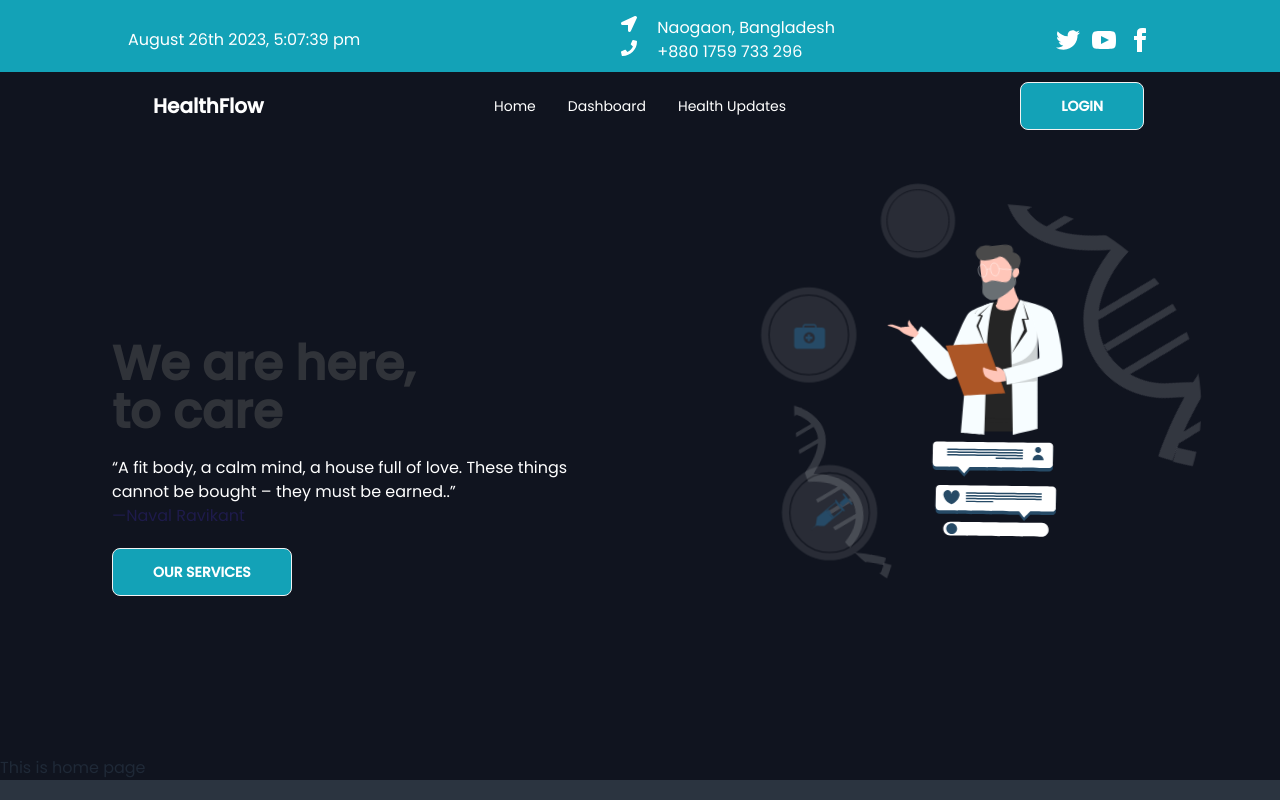
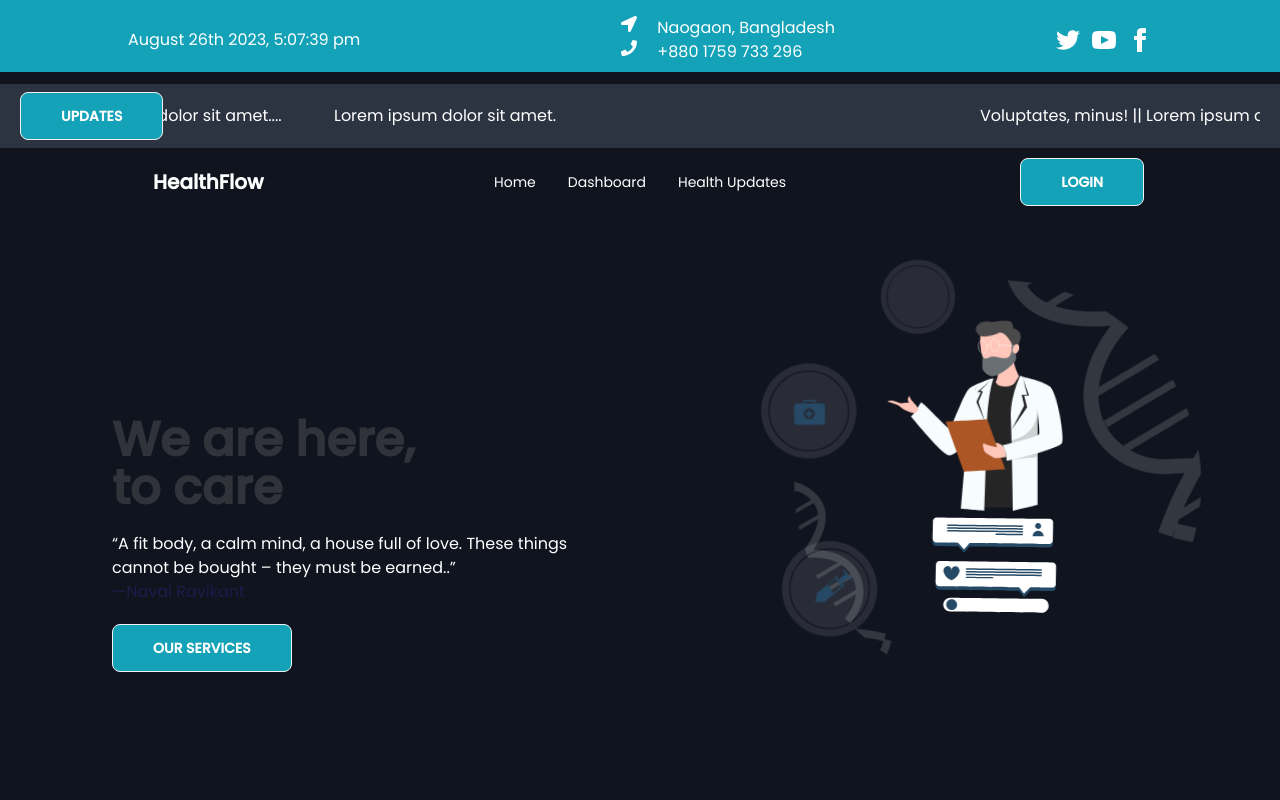
Before and after one commit to mahmud123064/healthFlow, a React (Vite) app: page / in a window 1280 px wide. Shown: the top 800 px of the page. Built offline with nearby package versions, Linux system fonts and the light colour scheme.

Commit message:
Updates section added

```diff
--- a/package.json
+++ b/package.json
@@ -16,6 +16,7 @@
     "moment": "^2.29.4",
     "react": "^18.2.0",
     "react-dom": "^18.2.0",
+    "react-fast-marquee": "^1.6.0",
     "react-icons": "^4.10.1",
     "react-responsive-carousel": "^3.2.23",
     "react-router-dom": "^6.15.0",
--- a/src/Layout/Main.jsx
+++ b/src/Layout/Main.jsx
@@ -2,11 +2,13 @@ import { Outlet } from "react-router-dom";
 import Header from "../Pages/Shared/Header/Header";
 import Navbar from "../Pages/Shared/Navbar/Navbar";
 import Footer from "../Pages/Shared/Footer/Footer";
+import Updates from "../Pages/Updates/Updates";
 
 const Main = () => {
     return (
         <div>
             <Header></Header>
+            <Updates></Updates>
             <Navbar></Navbar>
             <Outlet></Outlet>
             <Footer></Footer>
--- a/src/Pages/Shared/Header/Header.jsx
+++ b/src/Pages/Shared/Header/Header.jsx
@@ -3,7 +3,7 @@ import { FaLocationArrow, FaPhone } from 'react-icons/fa';
 
 const Header = () => {
     return (
-    <div className=' bg-[#13A2B7] text-white  py-2'>
+    <div className=' bg-[#13A2B7] text-white  py-2 mb-3'>
     {/* #2B3440 */}
             <div className='max-w-screen-lg lg:mx-auto ml-10 md:flex gap-8 lg:justify-between md:justify-between justify-center mt-2'>
             <div className='my-auto'>
--- /dev/null
+++ b/src/Pages/Updates/Updates.jsx
@@ -0,0 +1,17 @@
+import Marquee from "react-fast-marquee";
+
+const Updates = () => {
+    return (
+        <div className="bg-[#2B3440] py-2 px-5">
+            <div className="md:flex">
+                <button className="btn bg-[#13A2B7] px-10 text-white hover:bg-slate-900 rounded-lg">Updates</button>
+                <Marquee className="text-white" speed={50} pauseOnHover>
+                    <p> Voluptates, minus! ||  Lorem ipsum dolor sit amet....   <span className="me-12"></span>Lorem ipsum dolor sit amet.</p>
+
+                </Marquee>
+            </div>
+        </div>
+    );
+};
+
+export default Updates;
```
Also changed, not shown: 1 other file (tests, documents, lock files or other folders).
